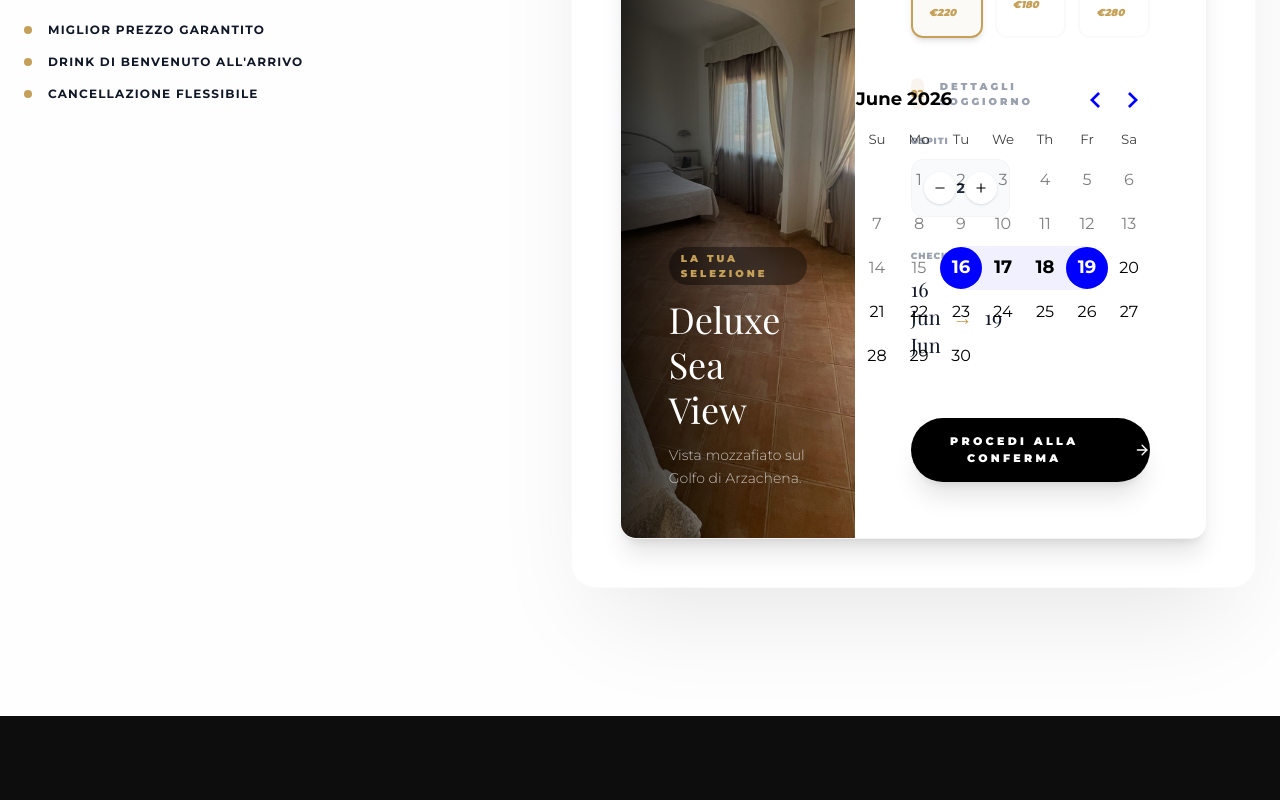
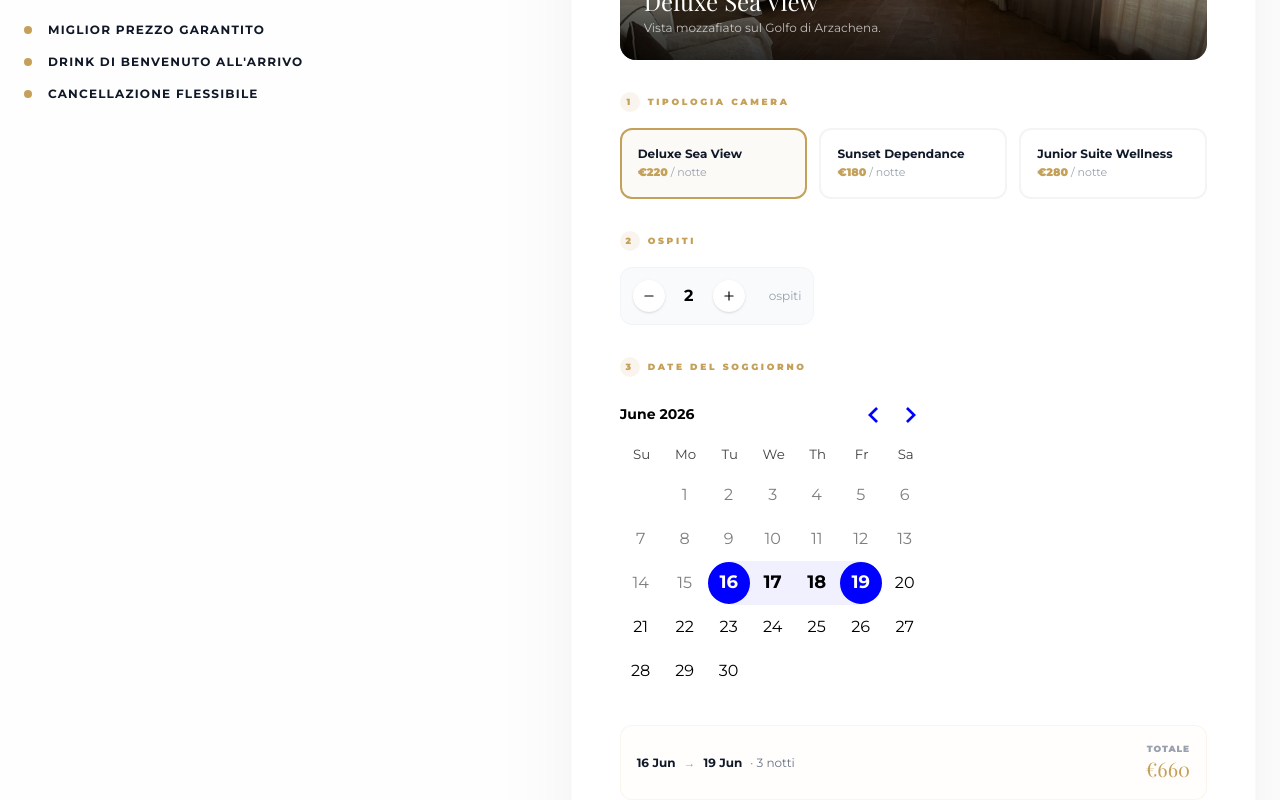
Before and after one commit to sbandicus/hotel-micalosu-site, a Next.js app: page / in a window 1280 px wide. Shown: the part 6040-6840 px from the top of the page. Built offline with nearby package versions, Linux system fonts and the light colour scheme; a web font is replaced by a local one.

Commit message:
Rewrite BookingSystem: vertical layout, no side-by-side, zero overflow bugs

```diff
--- a/src/components/BookingSystem.tsx
+++ b/src/components/BookingSystem.tsx
@@ -16,175 +16,132 @@ interface Room {
   capacity: number;
 }
 
+const ROOMS: Room[] = [
+  { id: 'deluxe', name: 'Deluxe Sea View', price: 220, capacity: 2, image: '/images/suite.jpg', description: 'Vista mozzafiato sul Golfo di Arzachena.' },
+  { id: 'dependance', name: 'Sunset Dependance', price: 180, capacity: 2, image: '/images/camere.jpg', description: 'Privacy e relax nel giardino mediterraneo.' },
+  { id: 'junior', name: 'Junior Suite Wellness', price: 280, capacity: 3, image: '/images/giardino.jpg', description: 'Lusso e benessere con spazi ampi.' },
+];
+
+const calendarCSS = `
+  .rdp { margin: 0; --rdp-cell-size: 40px; --rdp-accent-color: #c5a059; --rdp-background-color: #fdf9f4; }
+  .rdp-months { flex-wrap: wrap; gap: 16px; }
+  .rdp-caption_label { font-size: 14px; font-weight: 700; }
+  .rdp-head_cell { font-size: 11px; font-weight: 800; color: #bbb; text-transform: uppercase; }
+  .rdp-day_selected:not(.rdp-day_range_middle) { background-color: #c5a059 !important; color: #fff !important; }
+  .rdp-day_range_middle { background-color: #f3e9d8 !important; color: #333 !important; }
+  .rdp-button:focus-visible { outline: 2px solid #c5a059; }
+`;
+
 export default function BookingSystem() {
-  const [rooms, setRooms] = useState<Room[]>([]);
-  const [selectedRoom, setSelectedRoom] = useState<string>('');
+  const [selectedRoom, setSelectedRoom] = useState<string>('deluxe');
   const [range, setRange] = useState<any>({
     from: startOfDay(new Date()),
-    to: addDays(startOfDay(new Date()), 3)
+    to: addDays(startOfDay(new Date()), 3),
   });
   const [guests, setGuests] = useState(2);
   const [step, setStep] = useState(1);
   const [loading, setLoading] = useState(false);
+  const [details, setDetails] = useState({ name: '', email: '', phone: '' });
 
-  const [details, setDetails] = useState({
-    name: '',
-    email: '',
-    phone: ''
-  });
+  const room = ROOMS.find(r => r.id === selectedRoom)!;
 
-  useEffect(() => {
-    const staticRooms = [
-      { id: 'deluxe', name: 'Deluxe Sea View', price: 220, capacity: 2, image: '/images/suite.jpg', description: 'Vista mozzafiato sul Golfo di Arzachena.' },
-      { id: 'dependance', name: 'Sunset Dependance', price: 180, capacity: 2, image: '/images/camere.jpg', description: 'Privacy e relax nel giardino mediterraneo.' },
-      { id: 'junior', name: 'Junior Suite Wellness', price: 280, capacity: 3, image: '/images/giardino.jpg', description: 'Lusso e benessere con spazi ampi.' }
-    ];
-    setRooms(staticRooms);
-    setSelectedRoom(staticRooms[0].id);
-  }, []);
+  const nights = range?.from && range?.to
+    ? Math.max(1, Math.ceil((range.to.getTime() - range.from.getTime()) / 86400000))
+    : 0;
 
-  const checkAvailability = async () => {
-    if (!range?.from || !range?.to || !selectedRoom) return;
+  const total = room ? room.price * nights : 0;
+
+  const checkAvailability = () => {
+    if (!range?.from || !range?.to) return;
     setLoading(true);
-    setTimeout(() => {
-        setStep(2);
-        setLoading(false);
-    }, 1200);
+    setTimeout(() => { setStep(2); setLoading(false); }, 1000);
   };
 
-  const submitBooking = async (e: React.FormEvent) => {
+  const submitBooking = (e: React.FormEvent) => {
     e.preventDefault();
     setLoading(true);
-    setTimeout(() => {
-        setStep(3);
-        setLoading(false);
-    }, 1500);
+    setTimeout(() => { setStep(3); setLoading(false); }, 1200);
   };
 
   if (step === 3) {
     return (
-      <div className="bg-white p-12 text-center flex flex-col items-center min-h-[500px] justify-center rounded-2xl">
-        <div className="w-20 h-20 rounded-full bg-green-50 flex items-center justify-center mb-6">
-            <CheckCircle className="text-green-500 w-10 h-10" />
+      <div className="flex flex-col items-center justify-center py-20 text-center">
+        <div className="w-16 h-16 rounded-full bg-green-50 flex items-center justify-center mb-6">
+          <CheckCircle className="text-green-500 w-8 h-8" />
         </div>
-        <h3 className="text-3xl font-serif mb-4 text-gray-900">Prenotazione Inviata!</h3>
-        <p className="text-gray-500 max-w-xs mx-auto mb-10 text-sm font-light">
-          Grazie {details.name.split(' ')[0]}. Riceverai presto una conferma via email.
-        </p>
-        <button
-          onClick={() => setStep(1)}
-          className="bg-black text-white px-10 py-4 rounded-full hover:bg-gold transition-all duration-300 text-[10px] font-black uppercase tracking-[0.2em]"
-        >
+        <h3 className="text-2xl font-serif mb-3">Prenotazione Inviata</h3>
+        <p className="text-gray-400 text-sm mb-8 max-w-xs">Grazie {details.name.split(' ')[0] || ''}. Riceverai una conferma via email.</p>
+        <button onClick={() => { setStep(1); setDetails({ name: '', email: '', phone: '' }); }}
+          className="bg-black text-white px-8 py-3 rounded-full text-[10px] font-black uppercase tracking-widest hover:bg-gold transition-all">
           Nuova Prenotazione
         </button>
       </div>
     );
   }
 
-  const selectedRoomObj = rooms.find(r => r.id === selectedRoom);
+  return (
+    <div className="w-full">
+      <style>{calendarCSS}</style>
 
-  return (
-    <div className="w-full bg-white rounded-2xl shadow-xl border border-gray-100 overflow-hidden">
-      <div className="flex flex-col lg:flex-row min-h-[700px]">
-
-        {/* LATO SINISTRO: ANTEPRIMA CAMERA */}
-        <div className="relative w-full lg:w-2/5 min-h-[300px] lg:min-h-full overflow-hidden">
-          {selectedRoomObj && (
-            <>
-              <Image
-                src={selectedRoomObj.image}
-                alt={selectedRoomObj.name}
-                fill
-                className="object-cover transition-transform duration-1000 scale-105"
-              />
-              <div className="absolute inset-0 bg-gradient-to-t from-black/90 via-black/30 to-transparent lg:bg-gradient-to-r lg:from-black/80 lg:to-transparent" />
-
-              <div className="absolute bottom-0 left-0 p-8 sm:p-12 w-full lg:h-full lg:flex lg:flex-col lg:justify-end">
-                <div className="max-w-xs">
-                  <span className="inline-block text-[10px] font-black uppercase tracking-[0.3em] text-gold mb-3 px-3 py-1 bg-black/40 backdrop-blur-sm rounded-full">
-                    La tua selezione
-                  </span>
-                  <h4 className="text-3xl sm:text-4xl font-serif text-white mb-3 drop-shadow-lg leading-tight">
-                    {selectedRoomObj.name}
-                  </h4>
-                  <p className="text-sm text-white/70 font-light leading-relaxed drop-shadow-md">
-                    {selectedRoomObj.description}
-                  </p>
+      {/* Hero foto camera selezionata */}
+      <div className="relative w-full h-48 sm:h-60 rounded-2xl overflow-hidden mb-8">
+        <Image src={room.image} alt={room.name} fill className="object-cover transition-all duration-700" />
+        <div className="absolute inset-0 bg-gradient-to-t from-black/80 via-black/20 to-transparent" />
+        <div className="absolute bottom-0 left-0 p-6">
+          <span className="text-[9px] font-black uppercase tracking-[0.3em] text-gold block mb-1">Camera selezionata</span>
+          <h4 className="text-xl sm:text-2xl font-serif text-white leading-tight">{room.name}</h4>
+          <p className="text-xs text-white/70 mt-1">{room.description}</p>
         </div>
       </div>
-            </>
-          )}
-        </div>
 
-        {/* LATO DESTRO: FORM DI PRENOTAZIONE */}
-        <div className="w-full lg:w-3/5 p-6 sm:p-10 lg:p-14 bg-white">
       {step === 1 ? (
-            <div className="animate-fade-in space-y-10">
+        <div className="space-y-8">
+          {/* 1. Selezione camera */}
           <div>
-                <header className="flex items-center gap-4 mb-6">
-                  <span className="w-8 h-8 rounded-full bg-gold/10 text-gold flex items-center justify-center text-[10px] font-black">01</span>
-                  <h5 className="text-[10px] font-black uppercase tracking-[0.3em] text-gray-400">Scegli la tua Camera</h5>
-                </header>
+            <p className="text-[9px] font-black uppercase tracking-[0.3em] text-gold mb-4">
+              <span className="inline-block w-5 h-5 rounded-full bg-gold/10 text-gold text-center leading-5 mr-2">1</span>
+              Tipologia Camera
+            </p>
             <div className="grid grid-cols-1 sm:grid-cols-3 gap-3">
-                  {rooms.map(room => (
-                    <button
-                      key={room.id}
-                      onClick={() => setSelectedRoom(room.id)}
-                      className={`p-4 rounded-xl border-2 transition-all text-left ${
-                        selectedRoom === room.id
-                          ? 'border-gold bg-gold/5 shadow-md'
-                          : 'border-gray-50 hover:border-gray-200'
-                      }`}
-                    >
-                      <p className="font-bold text-[11px] uppercase tracking-wider text-gray-900 mb-1">{room.name}</p>
-                      <p className="text-[10px] text-gold font-black italic">€{room.price}</p>
+              {ROOMS.map(r => (
+                <button key={r.id} onClick={() => setSelectedRoom(r.id)}
+                  className={`p-4 rounded-xl border-2 text-left transition-all ${
+                    selectedRoom === r.id ? 'border-gold bg-gold/5' : 'border-gray-100 hover:border-gray-300'
+                  }`}>
+                  <p className="font-bold text-xs text-gray-900 mb-0.5">{r.name}</p>
+                  <p className="text-[11px] text-gold font-black">€{r.price}<span className="text-gray-400 font-normal"> / notte</span></p>
                 </button>
               ))}
             </div>
           </div>
 
-              <div className="grid grid-cols-1 md:grid-cols-2 gap-10">
-                <div className="flex flex-col">
-                  <header className="flex items-center gap-4 mb-6">
-                    <span className="w-8 h-8 rounded-full bg-gold/10 text-gold flex items-center justify-center text-[10px] font-black">02</span>
-                    <h5 className="text-[10px] font-black uppercase tracking-[0.3em] text-gray-400">Dettagli Soggiorno</h5>
-                  </header>
-
-                  <div className="mb-8">
-                    <label className="text-[9px] font-black uppercase tracking-widest text-gray-400 block mb-3">Ospiti</label>
-                    <div className="flex items-center justify-between p-3 bg-gray-50 rounded-xl border border-gray-100 max-w-[160px]">
-                      <button onClick={() => setGuests(Math.max(1, guests - 1))} className="w-8 h-8 rounded-full bg-white shadow-sm flex items-center justify-center hover:text-gold"><Minus size={14} /></button>
-                      <span className="font-bold text-sm text-gray-800">{guests}</span>
-                      <button onClick={() => setGuests(Math.min(4, guests + 1))} className="w-8 h-8 rounded-full bg-white shadow-sm flex items-center justify-center hover:text-gold"><Plus size={14} /></button>
+          {/* 2. Ospiti */}
+          <div>
+            <p className="text-[9px] font-black uppercase tracking-[0.3em] text-gold mb-4">
+              <span className="inline-block w-5 h-5 rounded-full bg-gold/10 text-gold text-center leading-5 mr-2">2</span>
+              Ospiti
+            </p>
+            <div className="flex items-center gap-4 p-3 bg-gray-50 rounded-xl border border-gray-100 w-fit">
+              <button onClick={() => setGuests(g => Math.max(1, g - 1))}
+                className="w-8 h-8 rounded-full bg-white shadow-sm flex items-center justify-center hover:text-gold transition-colors">
+                <Minus size={14} />
+              </button>
+              <span className="font-bold text-base w-4 text-center">{guests}</span>
+              <button onClick={() => setGuests(g => Math.min(4, g + 1))}
+                className="w-8 h-8 rounded-full bg-white shadow-sm flex items-center justify-center hover:text-gold transition-colors">
+                <Plus size={14} />
+              </button>
+              <span className="text-xs text-gray-400 ml-2">{guests === 1 ? 'ospite' : 'ospiti'}</span>
             </div>
           </div>
 
+          {/* 3. Calendario */}
           <div>
-                    <label className="text-[9px] font-black uppercase tracking-widest text-gray-400 block mb-3">Check-in / Out</label>
-                    <div className="text-xl font-serif text-gray-900">
-                      {range?.from ? format(range.from, 'dd MMM') : '--'}
-                      <span className="mx-3 text-gold">→</span>
-                      {range?.to ? format(range.to, 'dd MMM') : '--'}
-                    </div>
-                  </div>
-                </div>
-
-                <div className="flex justify-center md:justify-end">
-                  <style jsx global>{`
-                    .rdp {
-                      margin: 0;
-                      --rdp-cell-size: 36px;
-                      --rdp-accent-color: #c5a059;
-                      --rdp-background-color: #fcfaf7;
-                      font-family: inherit;
-                    }
-                    .rdp-day_selected { background-color: var(--rdp-accent-color) !important; }
-                    .rdp-button:hover:not([disabled]):not(.rdp-day_selected) { background-color: #f9f6f2; }
-                    .rdp-head_cell { font-size: 10px; font-weight: 800; color: #aaa; text-transform: uppercase; }
-                    @media (max-width: 640px) {
-                      .rdp { --rdp-cell-size: 32px; }
-                    }
-                  `}</style>
+            <p className="text-[9px] font-black uppercase tracking-[0.3em] text-gold mb-4">
+              <span className="inline-block w-5 h-5 rounded-full bg-gold/10 text-gold text-center leading-5 mr-2">3</span>
+              Date del Soggiorno
+            </p>
+            <div className="overflow-x-auto">
               <DayPicker
                 mode="range"
                 selected={range}
@@ -194,63 +151,77 @@ export default function BookingSystem() {
             </div>
           </div>
 
-              <button
-                onClick={checkAvailability}
+          {/* Riepilogo */}
+          {nights > 0 && (
+            <div className="flex items-center justify-between p-4 bg-beige/40 rounded-xl border border-gold/10">
+              <div className="text-xs text-gray-500">
+                <span className="font-bold text-gray-900">{format(range.from, 'dd MMM')}</span>
+                <span className="mx-2 text-gold">→</span>
+                <span className="font-bold text-gray-900">{format(range.to, 'dd MMM')}</span>
+                <span className="ml-2">· {nights} notti</span>
+              </div>
+              <div className="text-right">
+                <p className="text-[9px] font-black uppercase tracking-widest text-gray-400">Totale</p>
+                <p className="text-xl font-serif text-gold">€{total}</p>
+              </div>
+            </div>
+          )}
+
+          <button onClick={checkAvailability}
             disabled={!range?.from || !range?.to || loading}
-                className="w-full h-16 bg-black text-white rounded-full flex items-center justify-center gap-4 hover:bg-gold transition-all duration-500 disabled:opacity-20 shadow-xl group"
-              >
-                <span className="text-[11px] font-black uppercase tracking-[0.3em]">
-                    {loading ? 'Elaborazione...' : 'Procedi alla Conferma'}
+            className="w-full h-14 bg-black text-white rounded-full flex items-center justify-center gap-3 hover:bg-gold transition-all duration-500 disabled:opacity-30 group">
+            <span className="text-[11px] font-black uppercase tracking-[0.25em]">
+              {loading ? 'Verifica...' : 'Continua la Prenotazione'}
             </span>
-                {!loading && <ArrowRight size={18} className="group-hover:translate-x-2 transition-transform" />}
-                {loading && <Loader2 size={18} className="animate-spin" />}
+            {!loading && <ArrowRight size={16} className="group-hover:translate-x-1 transition-transform" />}
+            {loading && <Loader2 size={16} className="animate-spin" />}
           </button>
         </div>
       ) : (
-            <form onSubmit={submitBooking} className="animate-fade-in h-full flex flex-col justify-between space-y-12">
-              <div className="space-y-12">
-                <header>
-                  <h4 className="text-3xl font-serif text-gray-900 mb-2">Quasi Fatto</h4>
-                  <p className="text-[10px] font-black uppercase tracking-[0.3em] text-gold">Inserisci i tuoi dati per riservare la camera</p>
-                </header>
+        <form onSubmit={submitBooking} className="space-y-8">
+          <div>
+            <h4 className="text-2xl font-serif mb-1">I tuoi Dati</h4>
+            <p className="text-[9px] font-black uppercase tracking-[0.3em] text-gold">Completa la richiesta di prenotazione</p>
+          </div>
 
-                <div className="grid grid-cols-1 gap-8">
-                  <div className="relative border-b border-gray-100 focus-within:border-gold transition-colors">
-                    <label className="text-[9px] font-black uppercase tracking-widest text-gray-400 block mb-2">Nome e Cognome</label>
-                    <input required type="text" value={details.name} onChange={(e) => setDetails({...details, name: e.target.value})} className="w-full bg-transparent py-2 outline-none text-sm font-bold text-gray-900" />
+          <div className="space-y-6">
+            {[
+              { key: 'name', label: 'Nome e Cognome', type: 'text' },
+              { key: 'email', label: 'Indirizzo Email', type: 'email' },
+              { key: 'phone', label: 'Telefono', type: 'tel' },
+            ].map(field => (
+              <div key={field.key} className="border-b border-gray-100 pb-3 focus-within:border-gold transition-colors">
+                <label className="text-[9px] font-black uppercase tracking-widest text-gray-400 block mb-1">{field.label}</label>
+                <input
+                  required
+                  type={field.type}
+                  value={(details as any)[field.key]}
+                  onChange={e => setDetails(d => ({ ...d, [field.key]: e.target.value }))}
+                  className="w-full bg-transparent outline-none text-sm font-bold text-gray-900 py-1"
+                />
               </div>
-                  <div className="relative border-b border-gray-100 focus-within:border-gold transition-colors">
-                    <label className="text-[9px] font-black uppercase tracking-widest text-gray-400 block mb-2">Email</label>
-                    <input required type="email" value={details.email} onChange={(e) => setDetails({...details, email: e.target.value})} className="w-full bg-transparent py-2 outline-none text-sm font-bold text-gray-900" />
+            ))}
           </div>
-                  <div className="relative border-b border-gray-100 focus-within:border-gold transition-colors">
-                    <label className="text-[9px] font-black uppercase tracking-widest text-gray-400 block mb-2">Telefono</label>
-                    <input required type="tel" value={details.phone} onChange={(e) => setDetails({...details, phone: e.target.value})} className="w-full bg-transparent py-2 outline-none text-sm font-bold text-gray-900" />
+
+          <div className="p-5 bg-beige/30 rounded-xl border border-gold/10">
+            <div className="flex justify-between items-center">
+              <div>
+                <p className="text-[9px] font-black uppercase tracking-widest text-gray-400 mb-1">Totale Stimato</p>
+                <p className="text-2xl font-serif">€{total}</p>
+              </div>
+              <p className="text-xs text-gray-400 text-right">{nights} notti<br />{guests} ospiti</p>
             </div>
           </div>
 
-                <div className="p-6 bg-beige/30 rounded-2xl border border-gold/10">
-                    <div className="flex justify-between items-end mb-4">
-                        <div>
-                            <p className="text-[9px] font-black uppercase tracking-widest text-gray-400 mb-1">Prezzo Totale Stimato</p>
-                            <p className="text-3xl font-serif text-gray-900">€{(selectedRoomObj?.price || 0) * (range?.from && range?.to ? Math.ceil((range.to.getTime() - range.from.getTime()) / (1000 * 60 * 60 * 24)) : 0)}</p>
-                        </div>
-                        <p className="text-[10px] text-gold font-bold italic">
-                            {range?.from && range?.to ? Math.ceil((range.to.getTime() - range.from.getTime()) / (1000 * 60 * 60 * 24)) : 0} Notti / {guests} Persone
-                        </p>
-                    </div>
-                </div>
-              </div>
-
-              <div className="flex items-center justify-between gap-6">
-                <button type="button" onClick={() => setStep(1)} className="text-[10px] font-black uppercase tracking-widest text-gray-400 hover:text-black transition-colors">Annulla</button>
-                <button
-                  type="submit"
-                  disabled={loading}
-                  className="flex-1 max-w-[280px] h-14 bg-black text-white rounded-full flex items-center justify-center gap-3 hover:bg-gold transition-all duration-500 shadow-lg"
-                >
+          <div className="flex items-center justify-between gap-4">
+            <button type="button" onClick={() => setStep(1)}
+              className="text-[10px] font-black uppercase tracking-widest text-gray-300 hover:text-black transition-colors">
+              ← Indietro
+            </button>
+            <button type="submit" disabled={loading}
+              className="flex-1 max-w-xs h-14 bg-black text-white rounded-full flex items-center justify-center gap-3 hover:bg-gold transition-all disabled:opacity-30">
               <span className="text-[10px] font-black uppercase tracking-[0.2em]">
-                    {loading ? 'Inviando...' : 'Conferma Prenotazione'}
+                {loading ? 'Invio...' : 'Conferma Prenotazione'}
               </span>
               {!loading && <ArrowRight size={14} />}
             </button>
@@ -258,7 +229,5 @@ export default function BookingSystem() {
         </form>
       )}
     </div>
-      </div>
-    </div>
   );
 }
```
Lines whose indentation alone changed are shown as unchanged.
